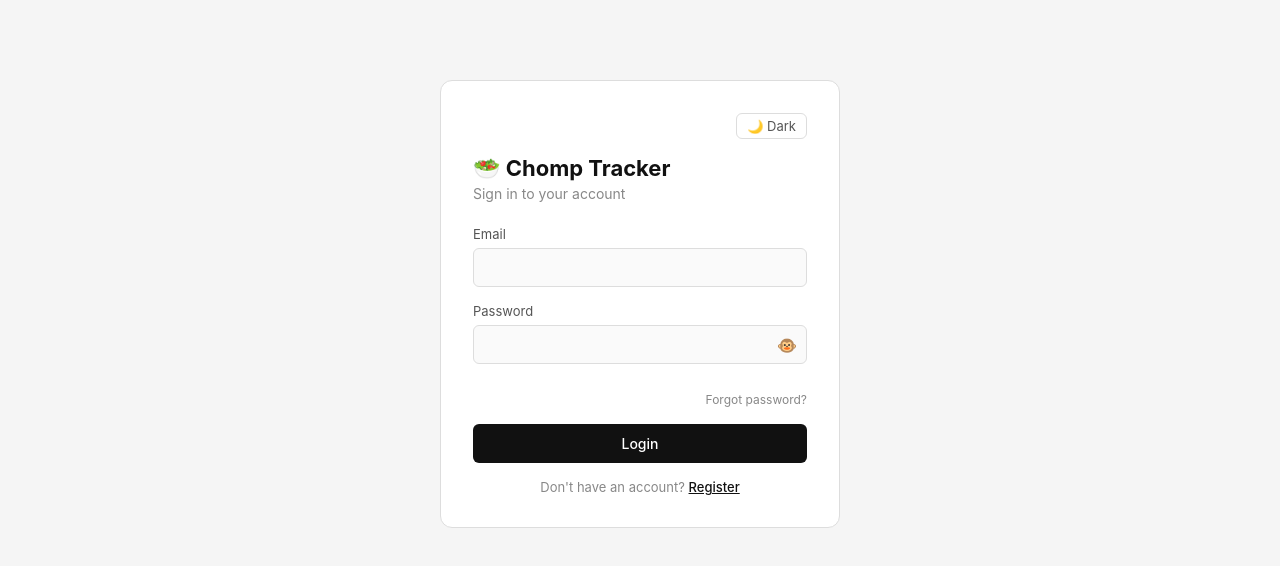
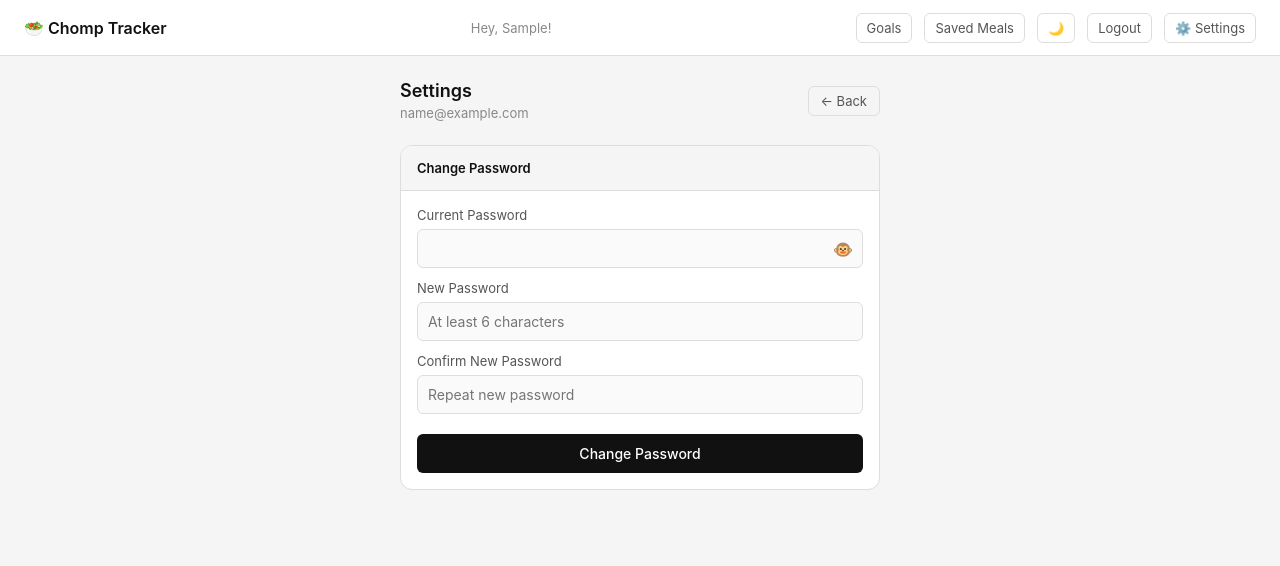
Before and after one commit to haidmichael/food-log-app, a React (Vite) app in the folder client/: page /settings in a window 1280 px wide. Before the commit this address led to /login. Shown: the top 566 px of the page. Built offline with nearby package versions, Linux system fonts and the light colour scheme; no server answers; sample sign-in values are in the browser's storage.

Commit message:
feat: added change password feature for logged in users

```diff
--- a/client/src/App.jsx
+++ b/client/src/App.jsx
@@ -9,6 +9,7 @@ import SavedMealsPage from './pages/SavedMealsPage.jsx'
 import CreateSavedMealPage from './pages/CreateSavedMealPage.jsx'
 import ForgotPasswordPage from './pages/ForgotPasswordPage.jsx'
 import ResetPasswordPage from './pages/ResetPasswordPage.jsx'
+import SettingsPage from './pages/SettingsPage.jsx'
 
 function ProtectedRoute({ children }) {
   const { user, loading } = useAuth()
@@ -64,6 +65,13 @@ export default function App() {
           </ProtectedRoute>
         } />
       <Route path='*' element={<Navigate to='/login' replace />}/>
+      <Route path='/settings' element={
+        <ProtectedRoute>
+          <ProtectedLayout>
+            <SettingsPage />
+          </ProtectedLayout>
+        </ProtectedRoute>
+      } />
     </Routes>
   )
 }
--- a/client/src/components/NavBar.jsx
+++ b/client/src/components/NavBar.jsx
@@ -128,6 +128,20 @@ export default function NavBar() {
                 >
                     Logout
                 </button>
+                {/* Settings link */}
+                <Link
+                    to="/settings"
+                    style={{
+                        fontSize: '13px',
+                        color: 'var(--text-secondary)',
+                        textDecoration: 'none',
+                        padding: '6px 10px',
+                        borderRadius: 'var(--radius-sm)',
+                        border: '1px solid var(--border)'
+                    }}
+                >
+                    ⚙️ <span className="icon-label">Settings</span>
+                </Link>
             </div>
         </nav>
     )
--- /dev/null
+++ b/client/src/pages/SettingsPage.jsx
@@ -0,0 +1,276 @@
+import { useState } from 'react'
+import { useNavigate } from 'react-router-dom'
+import axios from 'axios'
+import { useAuth } from '../context/AuthContext.jsx'
+
+export default function SettingsPage() {
+  const { user } = useAuth()
+  const navigate = useNavigate()
+
+  const [currentPassword, setCurrentPassword] = useState('')
+  const [newPassword, setNewPassword] = useState('')
+  const [confirmPassword, setConfirmPassword] = useState('')
+  const [showPasswords, setShowPasswords] = useState(false)
+  const [loading, setLoading] = useState(false)
+  const [error, setError] = useState(null)
+  const [success, setSuccess] = useState(false)
+
+  const handleSubmit = async (e) => {
+    e.preventDefault()
+    setError(null)
+    setSuccess(false)
+
+    if (newPassword !== confirmPassword) {
+      return setError('New passwords do not match')
+    }
+
+    if (newPassword.length < 6) {
+      return setError('New password must be at least 6 characters')
+    }
+
+    if (currentPassword === newPassword) {
+      return setError('New password must be different from current password')
+    }
+
+    setLoading(true)
+    try {
+        await axios.post(
+            `${import.meta.env.VITE_API_URL}/api/auth/change-password`,
+            { currentPassword, newPassword },
+            {
+                headers: {
+                Authorization: `Bearer ${localStorage.getItem('token')}`
+                }
+            }
+        )
+      setSuccess(true)
+      setCurrentPassword('')
+      setNewPassword('')
+      setConfirmPassword('')
+    } catch (err) {
+      setError(err.response?.data?.error || 'Failed to change password')
+    } finally {
+      setLoading(false)
+    }
+  }
+
+  return (
+    <div style={{ maxWidth: '480px', margin: '0 auto' }}>
+      {/* Header */}
+      <div style={{
+        display: 'flex',
+        justifyContent: 'space-between',
+        alignItems: 'center',
+        marginBottom: '1.5rem'
+      }}>
+        <div>
+          <h2 style={{
+            fontSize: '18px',
+            fontWeight: '600',
+            color: 'var(--text-primary)',
+            marginBottom: '4px'
+          }}>
+            Settings
+          </h2>
+          <p style={{
+            fontSize: '13px',
+            color: 'var(--text-muted)'
+          }}>
+            {user?.email}
+          </p>
+        </div>
+        <button
+          onClick={() => navigate('/dashboard')}
+          style={{
+            background: 'none',
+            border: '1px solid var(--border)',
+            borderRadius: 'var(--radius-sm)',
+            padding: '6px 12px',
+            cursor: 'pointer',
+            color: 'var(--text-secondary)',
+            fontSize: '13px'
+          }}
+        >
+          ← Back
+        </button>
+      </div>
+
+      {/* Change Password Card */}
+      <div style={{
+        background: 'var(--bg-primary)',
+        border: '1px solid var(--border)',
+        borderRadius: 'var(--radius-lg)',
+        overflow: 'hidden'
+      }}>
+        <div style={{
+          padding: '14px 16px',
+          borderBottom: '1px solid var(--border)',
+          background: 'var(--bg-secondary)',
+          fontSize: '13px',
+          fontWeight: '600',
+          color: 'var(--text-primary)'
+        }}>
+          Change Password
+        </div>
+
+        <div style={{ padding: '16px' }}>
+          {/* Success message */}
+          {success && (
+            <div style={{
+              padding: '12px',
+              background: 'rgba(29,158,117,0.1)',
+              border: '1px solid var(--success)',
+              borderRadius: 'var(--radius-sm)',
+              color: 'var(--success)',
+              fontSize: '13px',
+              marginBottom: '16px'
+            }}>
+              ✓ Password changed successfully!
+            </div>
+          )}
+
+          {/* Error message */}
+          {error && (
+            <div style={{
+              padding: '12px',
+              background: 'rgba(226,75,74,0.1)',
+              border: '1px solid var(--error)',
+              borderRadius: 'var(--radius-sm)',
+              color: 'var(--error)',
+              fontSize: '13px',
+              marginBottom: '16px'
+            }}>
+              {error}
+            </div>
+          )}
+
+          <form onSubmit={handleSubmit}>
+            {/* Current password */}
+            <div style={{ marginBottom: '12px' }}>
+              <label style={{
+                display: 'block',
+                fontSize: '13px',
+                color: 'var(--text-secondary)',
+                marginBottom: '6px'
+              }}>
+                Current Password
+              </label>
+              <div style={{ position: 'relative' }}>
+                <input
+                  type={showPasswords ? 'text' : 'password'}
+                  value={currentPassword}
+                  onChange={(e) => setCurrentPassword(e.target.value)}
+                  required
+                  style={{
+                    width: '100%',
+                    padding: '10px 40px 10px 10px',
+                    border: '1px solid var(--border)',
+                    borderRadius: 'var(--radius-sm)',
+                    background: 'var(--bg-input)',
+                    color: 'var(--text-primary)',
+                    fontSize: '14px',
+                    boxSizing: 'border-box'
+                  }}
+                />
+                <button
+                  type="button"
+                  onClick={() => setShowPasswords(prev => !prev)}
+                  style={{
+                    position: 'absolute',
+                    right: '10px',
+                    top: '50%',
+                    transform: 'translateY(-50%)',
+                    background: 'none',
+                    border: 'none',
+                    cursor: 'pointer',
+                    fontSize: '16px',
+                    color: 'var(--text-muted)'
+                  }}
+                >
+                  {showPasswords ? '🙈' : '🐵'}
+                </button>
+              </div>
+            </div>
+
+            {/* New password */}
+            <div style={{ marginBottom: '12px' }}>
+              <label style={{
+                display: 'block',
+                fontSize: '13px',
+                color: 'var(--text-secondary)',
+                marginBottom: '6px'
+              }}>
+                New Password
+              </label>
+              <input
+                type={showPasswords ? 'text' : 'password'}
+                value={newPassword}
+                onChange={(e) => setNewPassword(e.target.value)}
+                required
+                placeholder="At least 6 characters"
+                style={{
+                  width: '100%',
+                  padding: '10px',
+                  border: '1px solid var(--border)',
+                  borderRadius: 'var(--radius-sm)',
+                  background: 'var(--bg-input)',
+                  color: 'var(--text-primary)',
+                  fontSize: '14px',
+                  boxSizing: 'border-box'
+                }}
+              />
+            </div>
+
+            {/* Confirm new password */}
+            <div style={{ marginBottom: '20px' }}>
+              <label style={{
+                display: 'block',
+                fontSize: '13px',
+                color: 'var(--text-secondary)',
+                marginBottom: '6px'
+              }}>
+                Confirm New Password
+              </label>
+              <input
+                type={showPasswords ? 'text' : 'password'}
+                value={confirmPassword}
+                onChange={(e) => setConfirmPassword(e.target.value)}
+                required
+                placeholder="Repeat new password"
+                style={{
+                  width: '100%',
+                  padding: '10px',
+                  border: '1px solid var(--border)',
+                  borderRadius: 'var(--radius-sm)',
+                  background: 'var(--bg-input)',
+                  color: 'var(--text-primary)',
+                  fontSize: '14px',
+                  boxSizing: 'border-box'
+                }}
+              />
+            </div>
+
+            <button
+              type="submit"
+              disabled={loading}
+              style={{
+                width: '100%',
+                padding: '11px',
+                background: 'var(--accent)',
+                color: 'var(--accent-text)',
+                border: 'none',
+                borderRadius: 'var(--radius-sm)',
+                fontSize: '14px',
+                fontWeight: '500',
+                cursor: loading ? 'not-allowed' : 'pointer',
+                opacity: loading ? 0.7 : 1
+              }}
+            >
+              {loading ? 'Changing...' : 'Change Password'}
+            </button>
+          </form>
+        </div>
+      </div>
+    </div>
+  )
+}
```
